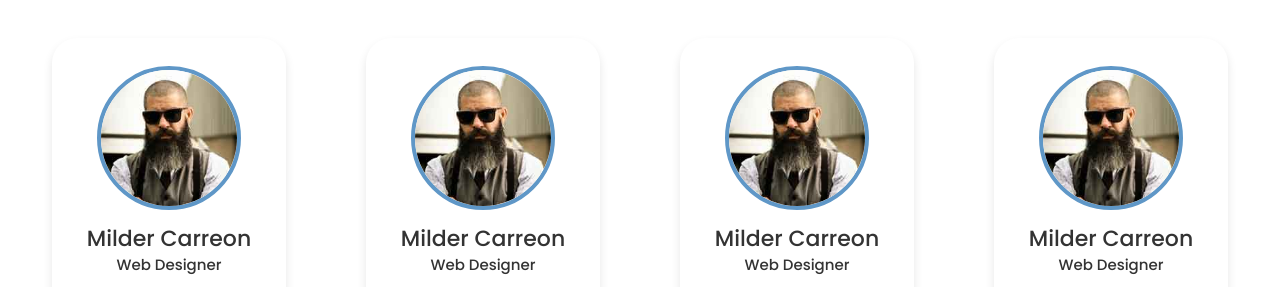
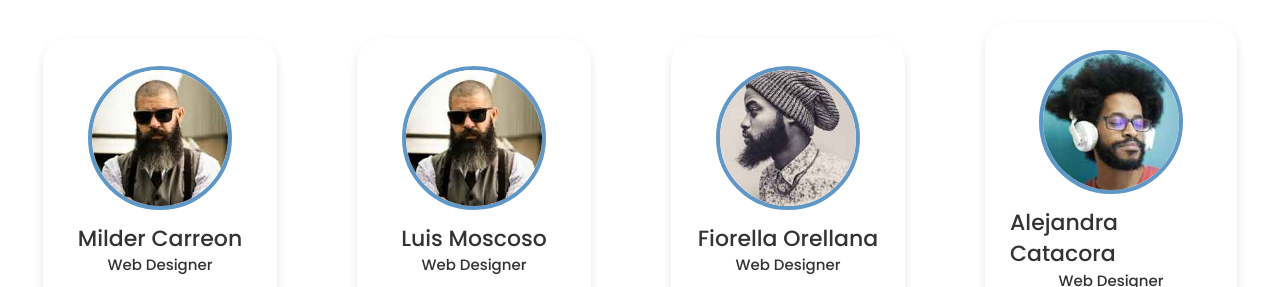
Before and after one commit to YanlDev/web-developers, a plain HTML site: page team1.html in a window 1280 px wide. Shown: the part 187-474 px from the top of the page. Drawn offline with nearby package versions, Linux system fonts and the light colour scheme; files that its build step writes are made by us from their sources.

Commit message:
Update team1.html

```diff
--- a/team1.html
+++ b/team1.html
@@ -55,7 +55,7 @@
                                 <img src="./img/a1.jpg" class="card-img">
                             </div>
                             <div class="text-data">
-                                <span class="name">Milder Carreon</span>
+                                <span class="name">Luis Moscoso</span>
                                 <span class="job">Web Designer</span>
                             </div>
                             <div class="media-buttons">
@@ -84,10 +84,10 @@
                         <div class="card">
                             <div class="image-content"></div>
                             <div class="card-image">
-                                <img src="./img/a1.jpg" class="card-img">
+                                <img src="./img/a2.jpg" class="card-img">
                             </div>
                             <div class="text-data">
-                                <span class="name">Milder Carreon</span>
+                                <span class="name">Fiorella Orellana</span>
                                 <span class="job">Web Designer</span>
                             </div>
                             <div class="media-buttons">
@@ -116,10 +116,10 @@
                         <div class="card">
                             <div class="image-content"></div>
                             <div class="card-image">
-                                <img src="./img/a1.jpg" class="card-img">
+                                <img src="./img/a3.jpg" class="card-img">
                             </div>
                             <div class="text-data">
-                                <span class="name">Milder Carreon</span>
+                                <span class="name">Alejandra Catacora</span>
                                 <span class="job">Web Designer</span>
                             </div>
                             <div class="media-buttons">
```
